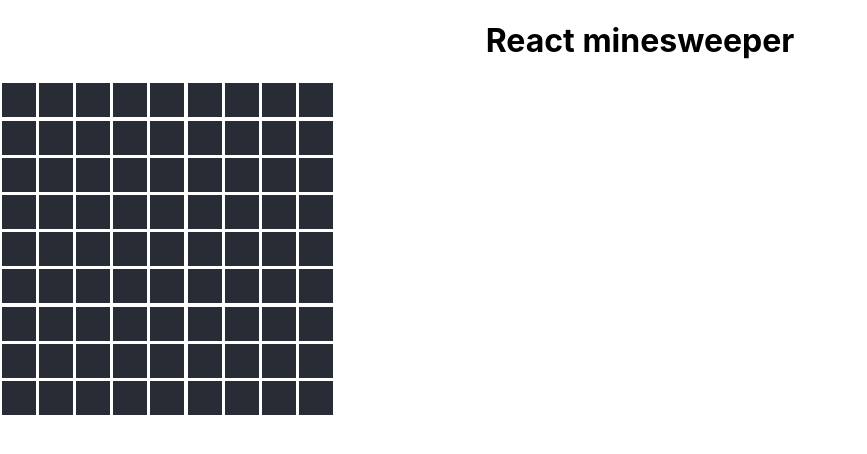
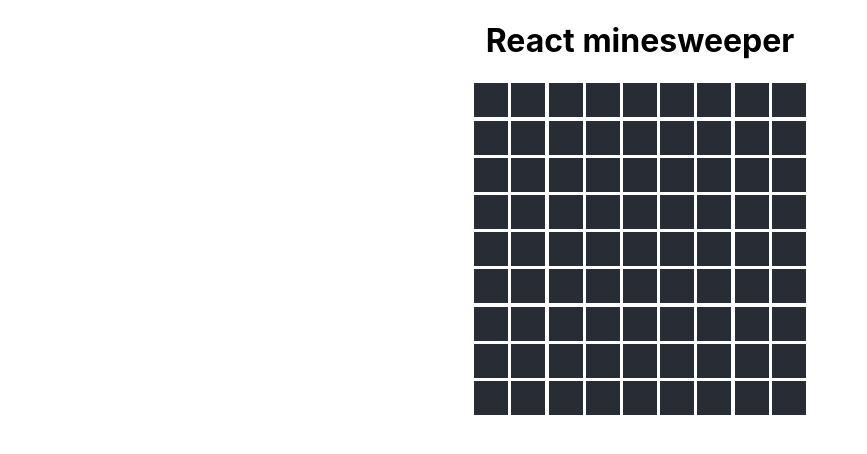
Before and after one commit to ksugimori/react-minesweeper, a React (Create React App) app: page / in a window 1280 px wide. Shown: the top 454 px of the page, without its empty margins (0-867 px from the left). Built offline with nearby package versions, Linux system fonts and the light colour scheme.

Commit message:
デザイン微調整

```diff
--- a/src/components/MsField.scss
+++ b/src/components/MsField.scss
@@ -1,4 +1,19 @@
-.field-row {
-  display: flex;
-  flex-direction: row;
+.field-container {
+  text-align: center;
+
+  .field {
+    display: inline-block;
+  }
+
+  .field-row-container {
+    display: flex;
+    flex-direction: column;
+    justify-content: center;
+
+    .field-row {
+      display: flex;
+      flex-direction: row;
+    }
+  }
+
 }
--- a/src/components/MsField.tsx
+++ b/src/components/MsField.tsx
@@ -57,8 +57,12 @@ export default function MsField() {
   ));
 
   return (
-    <div className="field">
-      {rows}
+    <div className="field-container">
+      <div className='field'>
+        <div className='field-row-container'>
+          {rows}
+        </div>
+      </div>
     </div>
   );
 }
```
